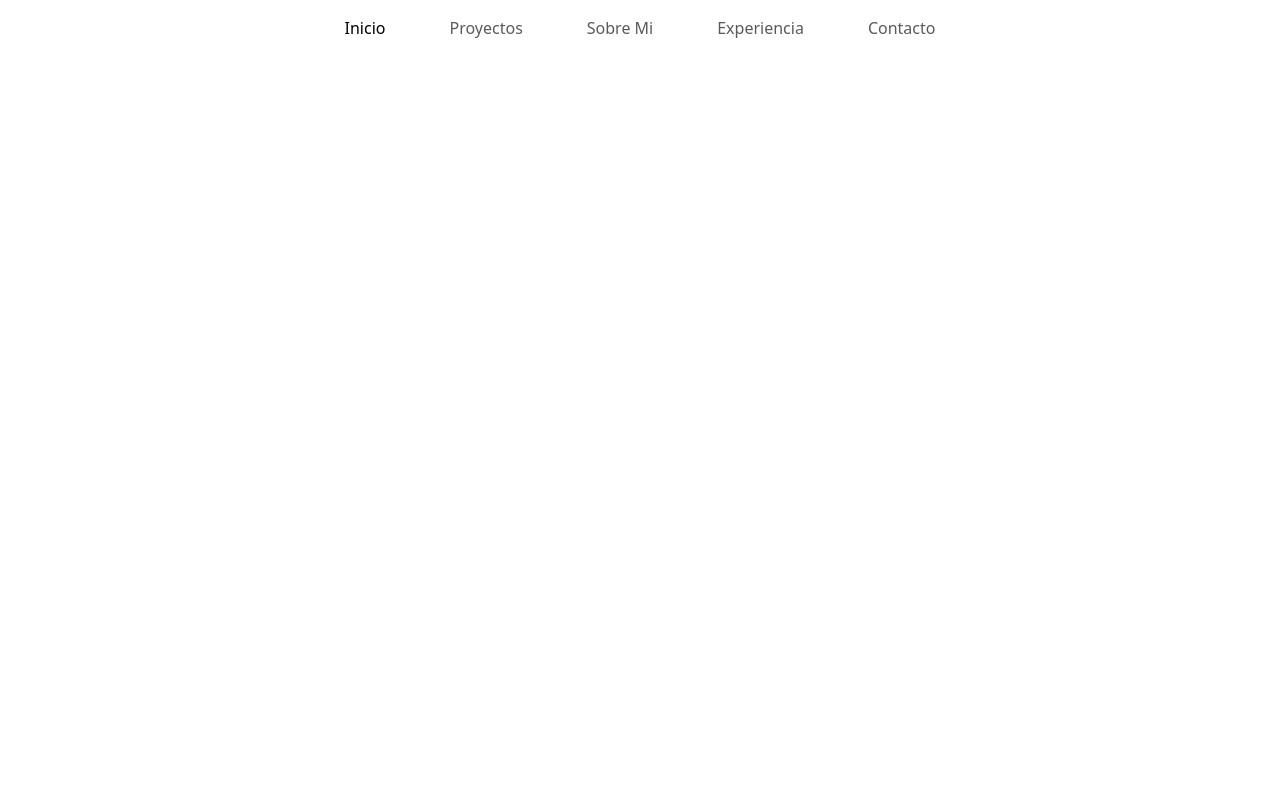
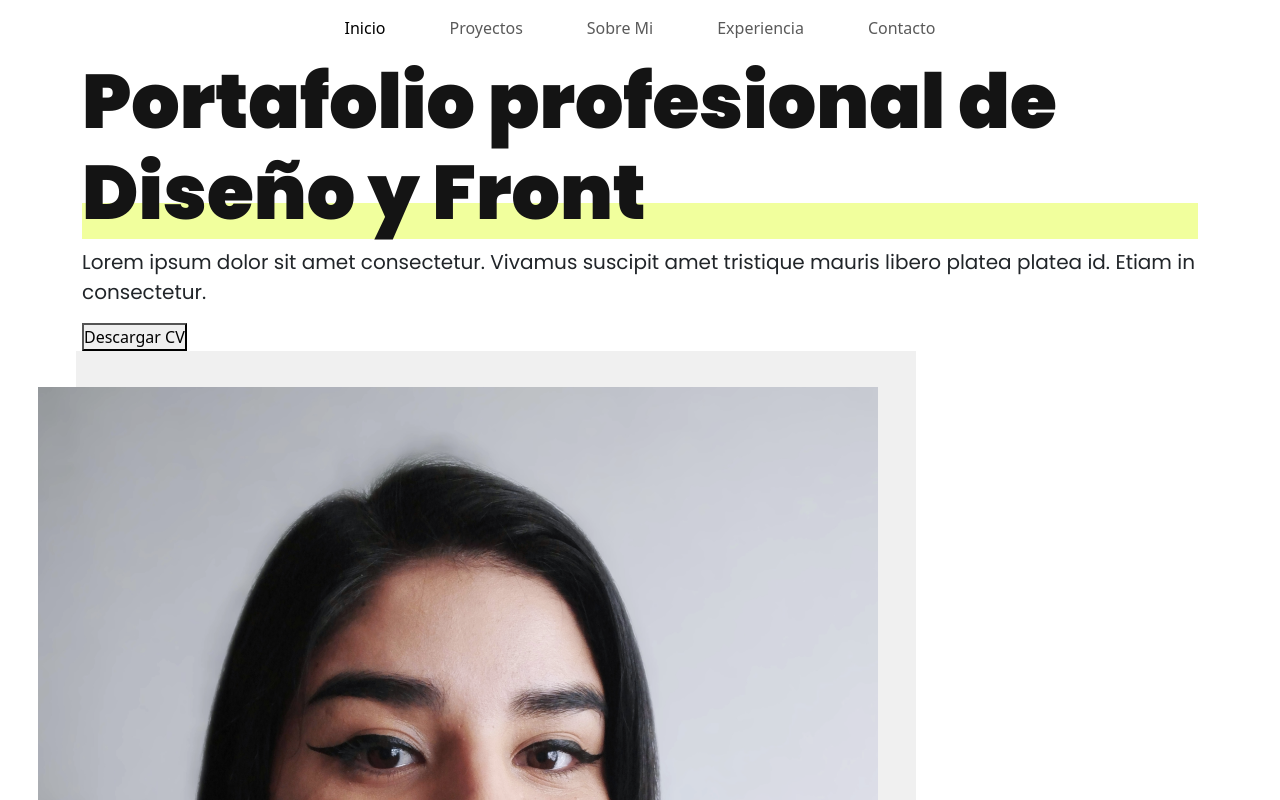
Before and after one commit to PradoRenata/PFPrado, a plain HTML site: page index.html in a window 1280 px wide. Shown: the top 800 px of the page. Drawn offline with nearby package versions, Linux system fonts and the light colour scheme.

Commit message:
Agregué css al main de inicio

```diff
--- a/css/style.css
+++ b/css/style.css
@@ -1,4 +1,23 @@
+/*Variables*/
+/*General*/
 * {
   margin: 0;
   padding: 0;
   box-sizing: border-box; }
+
+h1 {
+  font-family: 'Poppins', sans-serif;
+  font-weight: 900;
+  font-size: 4.75rem;
+  color: #141414; }
+  h1 span {
+    display: block;
+    border-bottom: 2.25rem solid #F1FF9D;
+    outline: 0px;
+    outline-offset: 0px;
+    height: 5.75rem; }
+
+p {
+  font-family: 'Poppins', sans-serif;
+  font-weight: 400;
+  font-size: 1.25rem; }
--- a/index.html
+++ b/index.html
@@ -3,6 +3,9 @@
 <head>
     <meta charset="UTF-8">
     <meta name="viewport" content="width=device-width, initial-scale=1.0">
+    <link rel="preconnect" href="https://fonts.googleapis.com">
+    <link rel="preconnect" href="https://fonts.gstatic.com" crossorigin>
+    <link href="https://fonts.googleapis.com/css2?family=Montserrat:wght@100;400;700&family=Poppins:wght@400;500;900&display=swap" rel="stylesheet">
     <link href="https://cdn.jsdelivr.net/npm/bootstrap@5.3.1/dist/css/bootstrap.min.css" rel="stylesheet" integrity="sha384-4bw+/aepP/YC94hEpVNVgiZdgIC5+VKNBQNGCHeKRQN+PtmoHDEXuppvnDJzQIu9" crossorigin="anonymous">
     <link rel="stylesheet" href="css/style.css">
     <title>Portafolio Profesional - Renata Prado</title>
@@ -34,11 +37,16 @@
                 </ul>
               </div>
             </div>
-          </nav>
+        </nav>
     </header>
 
     <main>
-
+        <div class="container">
+        <h1>Portafolio profesional de <span>Diseño y Front</span></h1>
+        <p>Lorem ipsum dolor sit amet consectetur. Vivamus suscipit amet tristique mauris libero platea platea id. Etiam in consectetur.</p>
+        <button type="button">Descargar CV</button>
+        </div>
+        <img src="img/profile-picture.png" alt="profile-picture">
     </main>
 
     <footer>
```
Also changed, not shown: pages/about.html (+1 -0 lines), pages/contact.html (+1 -0 lines), pages/experiencie.html (+1 -0 lines), pages/projects.html (+1 -0 lines), img/profile-picture.png (added).
